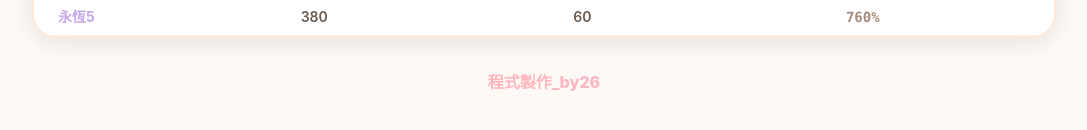
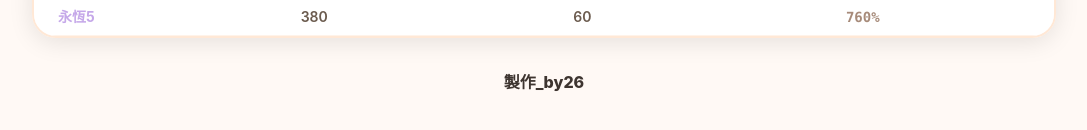
Before and after one commit to tw092669-ctrl/26cm, a React (Vite) app: page / in a window 1280 px wide. Shown: the part 1909-2039 px from the top of the page, without its empty margins (96-1183 px from the left). Built offline with nearby package versions, Linux system fonts and the light colour scheme.

Commit message:
微調顏色

```diff
--- a/App.tsx
+++ b/App.tsx
@@ -591,8 +591,8 @@ const App: React.FC = () => {
             </div>
         </div>
 
-        <div className="text-center bg-gradient-to-r from-ui-coral via-ui-pink to-ui-lavender bg-clip-text text-transparent text-sm sm:text-base font-extrabold pb-8">
-          程式製作_by26
+        <div className="text-center text-coffee-800 text-sm sm:text-base font-extrabold pb-8">
+          製作_by26
         </div>
 
       </div>
```
